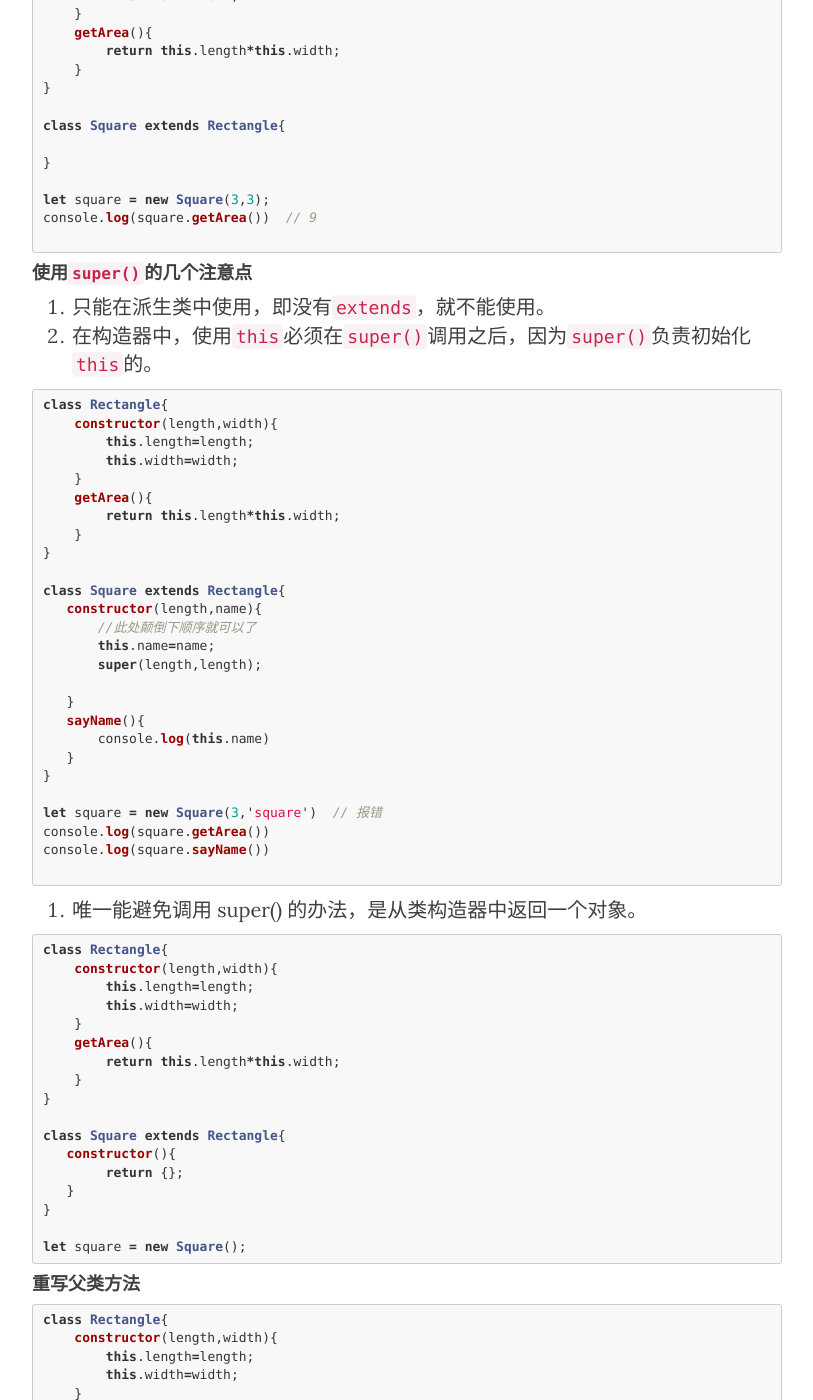
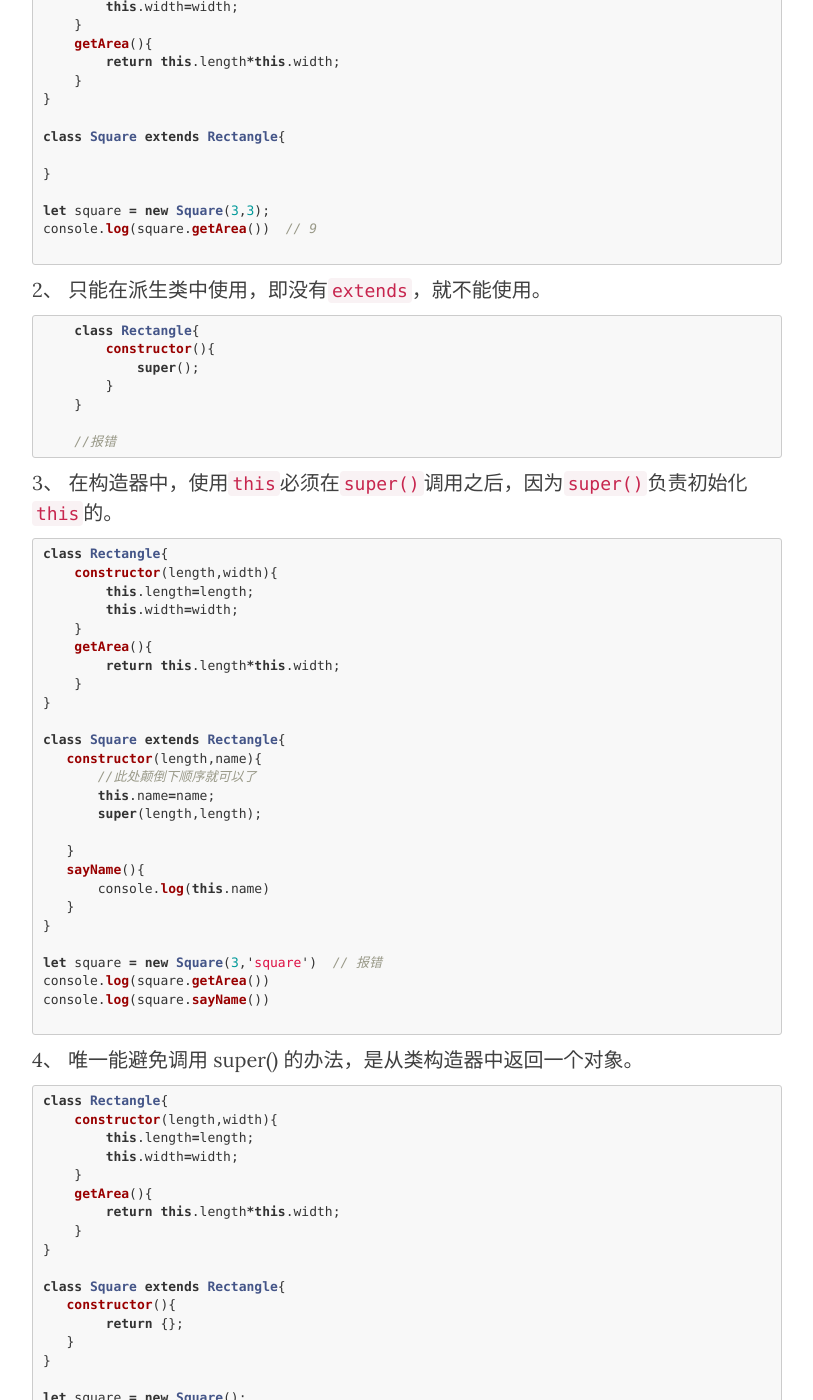
Before and after one commit to Bubble2/Bubble2.github.io, a Jekyll site: the page built from _posts/2017-07-31-es6-classes.md, in a window 1280 px wide and 1400 px high, scrolled down 9360 px. Shown: the whole window, without its empty margins (233-1046 px from the left). Built offline with Jekyll 4.4.1, drawn with Linux system fonts in a browser that asks for light colours; nearby versions of some CDN libraries; some of the changed text lies outside the part shown.

Commit message:
modify classes

````diff
--- a/_posts/2017-07-31-es6-classes.md
+++ b/_posts/2017-07-31-es6-classes.md
@@ -468,10 +470,19 @@ console.log(square.getArea())  // 9
 
 ```
 
-#### 使用`super()`的几个注意点
+2、 只能在派生类中使用，即没有`extends`，就不能使用。
 
-1. 只能在派生类中使用，即没有`extends`，就不能使用。
-2. 在构造器中，使用`this`必须在`super()`调用之后，因为`super()`负责初始化`this`的。
+``` js
+    class Rectangle{
+        constructor(){
+            super();
+        }
+    }
+
+    //报错
+```
+
+3、 在构造器中，使用`this`必须在`super()`调用之后，因为`super()`负责初始化`this`的。
 
 ``` js
 class Rectangle{
@@ -502,7 +513,7 @@ console.log(square.sayName())
 
 ```
 
-3. 唯一能避免调用 super() 的办法，是从类构造器中返回一个对象。
+4、 唯一能避免调用 super() 的办法，是从类构造器中返回一个对象。
 
 ``` js
 class Rectangle{
@@ -840,4 +851,4 @@ console.log(rect instanceof Shape)  //true
 
 ### 总结
 
-es6的类是对es5类的一个完善和规范化,增加的一些新特性来使语法更简洁以及减少一些错误的发生，同时使得继承更简单。
+es6的类是对es5类的一个完善和规范化，增加的一些新特性来使语法更简洁以及减少一些错误的发生，同时使得继承更简单。
````
Also changed, not shown: other parts of _posts/2017-07-31-es6-classes.md (+3 -1 lines).
